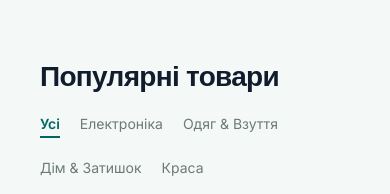
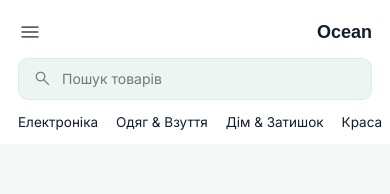
Before and after one commit to ocean-shop/client, a Next.js app: page / in a window 390 px wide. Shown: the top 194 px of the page. Built offline with nearby package versions, Linux system fonts and the light colour scheme; a web font is replaced by a local one.

Commit message:
feat: Build header left drawer

```diff
--- a/app/layouts/header/header.tsx
+++ b/app/layouts/header/header.tsx
@@ -6,9 +6,13 @@ import {
   HEADER_NAV_ITEMS,
   HEADER_SEARCH_PLACEHOLDER,
 } from "./constants/header.constants";
+import { MobileHeader } from "./mobile-header/mobile-header";
 
 export function Header() {
   return (
+    <>
+      <MobileHeader />
+
       <header className="hidden lg:block bg-background">
         <div className="mx-auto flex max-w-page items-center gap-7 px-10 py-5">
           <div className="flex items-center gap-2">
@@ -58,5 +62,6 @@ export function Header() {
           </div>
         </div>
       </header>
+    </>
   );
 }
--- /dev/null
+++ b/app/layouts/header/mobile-header/constants/mobile-header.constants.ts
@@ -0,0 +1,9 @@
+import { CATALOG_PANEL_CATEGORIES } from "../../catalog-panel/constants/catalog-panel.constants";
+import type { MobileHeaderChip } from "../types/mobile-header.types";
+
+export const MOBILE_HEADER_CHIP_CATEGORIES: MobileHeaderChip[] = CATALOG_PANEL_CATEGORIES.map(
+  (category) => ({
+    id: category.id,
+    label: category.label,
+  })
+);
--- /dev/null
+++ b/app/layouts/header/mobile-header/mobile-header.tsx
@@ -0,0 +1,45 @@
+"use client";
+
+import { useState } from "react";
+import { HEADER_BRAND_NAME, HEADER_SEARCH_PLACEHOLDER } from "../constants/header.constants";
+import { MOBILE_HEADER_CHIP_CATEGORIES } from "./constants/mobile-header.constants";
+import { NavDrawer } from "./nav-drawer/nav-drawer";
+
+export function MobileHeader() {
+  const [isMenuOpen, setIsMenuOpen] = useState(false);
+
+  return (
+    <header className="lg:hidden bg-background">
+      <div className="flex items-center justify-between px-4.5 pb-2.5 pt-4">
+        <button
+          type="button"
+          onClick={() => setIsMenuOpen(true)}
+          aria-label="Відкрити меню"
+          className="font-symbols text-2xl text-muted"
+        >
+          menu
+        </button>
+        <span className="font-heading text-lg font-semibold text-foreground">
+          {HEADER_BRAND_NAME}
+        </span>
+      </div>
+
+      <div className="px-4.5 pb-3">
+        <div className="flex h-[42px] items-center gap-2.5 rounded-[10px] border border-border-soft bg-surface px-3.5 text-sm text-muted-light">
+          <span className="font-symbols text-[19px]">search</span>
+          {HEADER_SEARCH_PLACEHOLDER}
+        </div>
+      </div>
+
+      <div className="flex gap-4.5 overflow-x-auto px-4.5 pb-3 text-[13.5px] text-foreground [scrollbar-width:none]">
+        {MOBILE_HEADER_CHIP_CATEGORIES.map((chip) => (
+          <span key={chip.id} className="flex-none">
+            {chip.label}
+          </span>
+        ))}
+      </div>
+
+      <NavDrawer isOpen={isMenuOpen} onClose={() => setIsMenuOpen(false)} />
+    </header>
+  );
+}
--- /dev/null
+++ b/app/layouts/header/mobile-header/nav-drawer/constants/nav-drawer.constants.ts
@@ -0,0 +1,17 @@
+import { CATALOG_PANEL_CATEGORIES } from "../../../catalog-panel/constants/catalog-panel.constants";
+import type { NavDrawerGroup } from "../types/nav-drawer.types";
+
+export const NAV_DRAWER_GROUPS: NavDrawerGroup[] = CATALOG_PANEL_CATEGORIES.map((category) => ({
+  title: category.label,
+  items: category.subs.map((sub) => sub.name),
+}));
+
+export const NAV_DRAWER_CART_LABEL = "Кошик";
+
+export const NAV_DRAWER_FAVORITES_LABEL = "Обране";
+
+export const NAV_DRAWER_SUPPORT_LABEL = "Підтримка 24/7";
+
+export const NAV_DRAWER_SUPPORT_PHONE = "0 800 300 450";
+
+export const NAV_DRAWER_SUPPORT_EMAIL = "support@ocean.ua";
--- /dev/null
+++ b/app/layouts/header/mobile-header/nav-drawer/nav-drawer.tsx
@@ -0,0 +1,90 @@
+import { HEADER_BRAND_NAME, HEADER_CART_COUNT } from "../../constants/header.constants";
+import {
+  NAV_DRAWER_CART_LABEL,
+  NAV_DRAWER_FAVORITES_LABEL,
+  NAV_DRAWER_GROUPS,
+  NAV_DRAWER_SUPPORT_EMAIL,
+  NAV_DRAWER_SUPPORT_LABEL,
+  NAV_DRAWER_SUPPORT_PHONE,
+} from "./constants/nav-drawer.constants";
+import type { NavDrawerProps } from "./types/nav-drawer.types";
+
+export function NavDrawer({ isOpen, onClose }: NavDrawerProps) {
+  return (
+    <>
+      <div
+        onClick={onClose}
+        aria-hidden="true"
+        className={`fixed inset-0 z-40 bg-foreground/45 transition-opacity ${
+          isOpen ? "opacity-100" : "pointer-events-none opacity-0"
+        }`}
+      />
+
+      <div
+        role="dialog"
+        aria-modal="true"
+        aria-hidden={!isOpen}
+        className={`fixed inset-y-0 left-0 z-50 flex w-[306px] max-w-[85vw] flex-col bg-surface-soft transition-transform duration-300 ease-out ${
+          isOpen
+            ? "translate-x-0 shadow-[14px_0_40px_-20px_rgba(17,28,45,0.5)]"
+            : "-translate-x-full"
+        }`}
+      >
+        <div className="flex items-center justify-between bg-accent px-4.5 py-5 text-white">
+          <span className="font-heading text-lg font-semibold">{HEADER_BRAND_NAME}</span>
+          <button
+            type="button"
+            onClick={onClose}
+            aria-label="Закрити меню"
+            className="font-symbols text-2xl"
+          >
+            close
+          </button>
+        </div>
+
+        <div className="flex flex-1 flex-col gap-3 overflow-y-auto px-3.5 py-3.5 [scrollbar-width:none]">
+          <div className="flex flex-col overflow-hidden rounded-[14px] bg-background">
+            <div className="flex items-center gap-3 px-4 py-3.5 text-[14.5px] font-medium text-foreground">
+              <span className="font-symbols text-[21px] text-accent">shopping_bag</span>
+              {NAV_DRAWER_CART_LABEL}
+              {HEADER_CART_COUNT > 0 && (
+                <span className="ml-auto flex h-5 min-w-5 items-center justify-center rounded-full bg-accent px-1.5 text-[11px] font-bold text-white">
+                  {HEADER_CART_COUNT}
+                </span>
+              )}
+            </div>
+            <div className="h-px bg-border-soft" />
+            <div className="flex items-center gap-3 px-4 py-3.5 text-[14.5px] font-medium text-foreground">
+              <span className="font-symbols text-[21px] text-accent">favorite</span>
+              {NAV_DRAWER_FAVORITES_LABEL}
+            </div>
+          </div>
+
+          {NAV_DRAWER_GROUPS.map((group) => (
+            <div
+              key={group.title}
+              className="flex flex-col gap-0.5 rounded-[14px] bg-background p-4"
+            >
+              <div className="pb-2 text-sm font-semibold text-foreground">{group.title}</div>
+              {group.items.map((item) => (
+                <div key={item} className="py-[7px] text-sm text-muted">
+                  {item}
+                </div>
+              ))}
+            </div>
+          ))}
+
+          <div className="flex flex-col gap-1.5 rounded-[14px] bg-accent-soft p-4">
+            <div className="text-xs font-semibold uppercase tracking-[.1em] text-accent">
+              {NAV_DRAWER_SUPPORT_LABEL}
+            </div>
+            <div className="font-heading text-[17px] font-semibold text-foreground">
+              {NAV_DRAWER_SUPPORT_PHONE}
+            </div>
+            <div className="text-sm text-muted">{NAV_DRAWER_SUPPORT_EMAIL}</div>
+          </div>
+        </div>
+      </div>
+    </>
+  );
+}
--- /dev/null
+++ b/app/layouts/header/mobile-header/types/mobile-header.types.ts
@@ -0,0 +1,4 @@
+export type MobileHeaderChip = {
+  id: string;
+  label: string;
+};
```
Also changed, not shown: app/layouts/header/mobile-header/nav-drawer/types/nav-drawer.types.ts (added, +9 -0 lines). Lines whose indentation alone changed are shown as unchanged.
